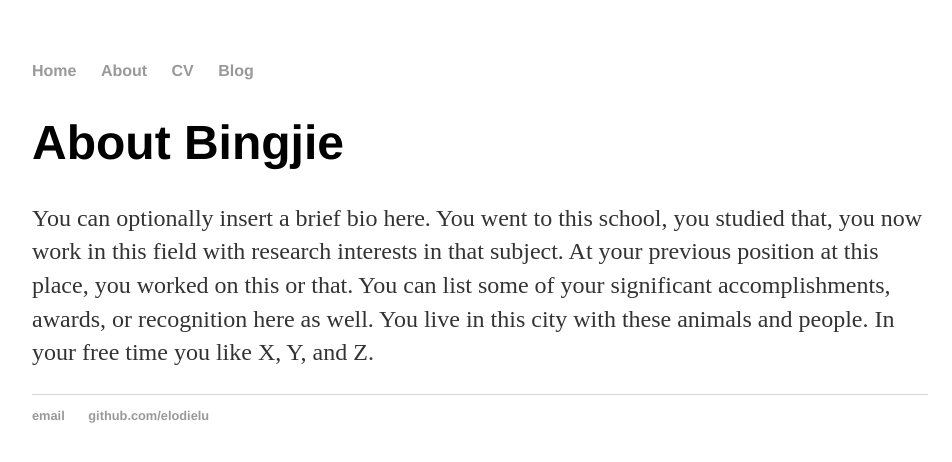
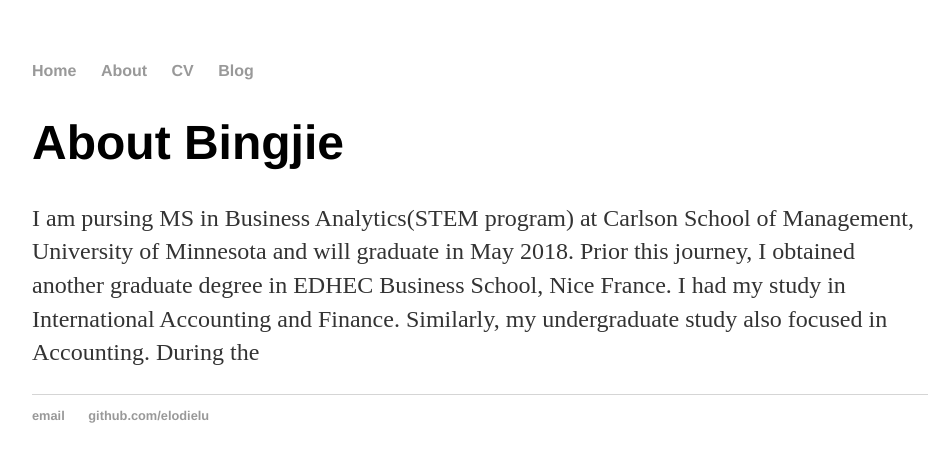
Before and after one commit to elodielu/elodielu.github.io, a Jekyll site: the page built from index.html, in a window 1280 px wide. Shown: the top 462 px of the page, without its empty margins (160-1112 px from the left). Built offline with Jekyll 4.4.1, drawn with Linux system fonts in a browser that asks for light colours.

Commit message:
Update index.html

```diff
--- a/index.html
+++ b/index.html
@@ -5,7 +5,7 @@
 
 		<div class="about">
 			<h1>About Bingjie</h1>
-			<p>You can optionally insert a brief bio here. You went to this school, you studied that, you now work in this field with research interests in that subject. At your previous position at this place, you worked on this or that. You can list some of your significant accomplishments, awards, or recognition here as well. You live in this city with these animals and people. In your free time you like X, Y, and Z.</p>
+			<p>I am pursing MS in Business Analytics(STEM program) at Carlson School of Management, University of Minnesota and will graduate in May 2018. Prior this journey, I obtained another graduate degree in EDHEC Business School, Nice France. I had my study in International Accounting and Finance. Similarly, my undergraduate study also focused in Accounting. During the </p>
 
 
 		</div>
```
